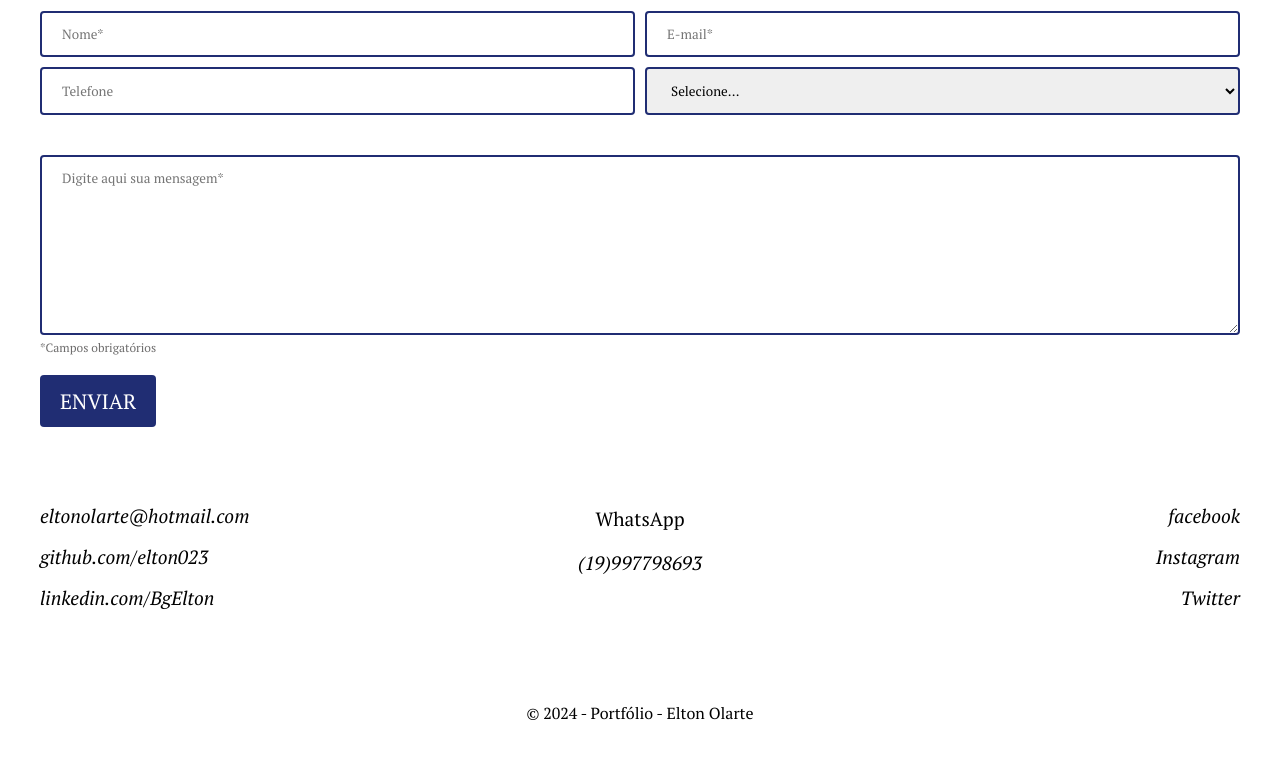
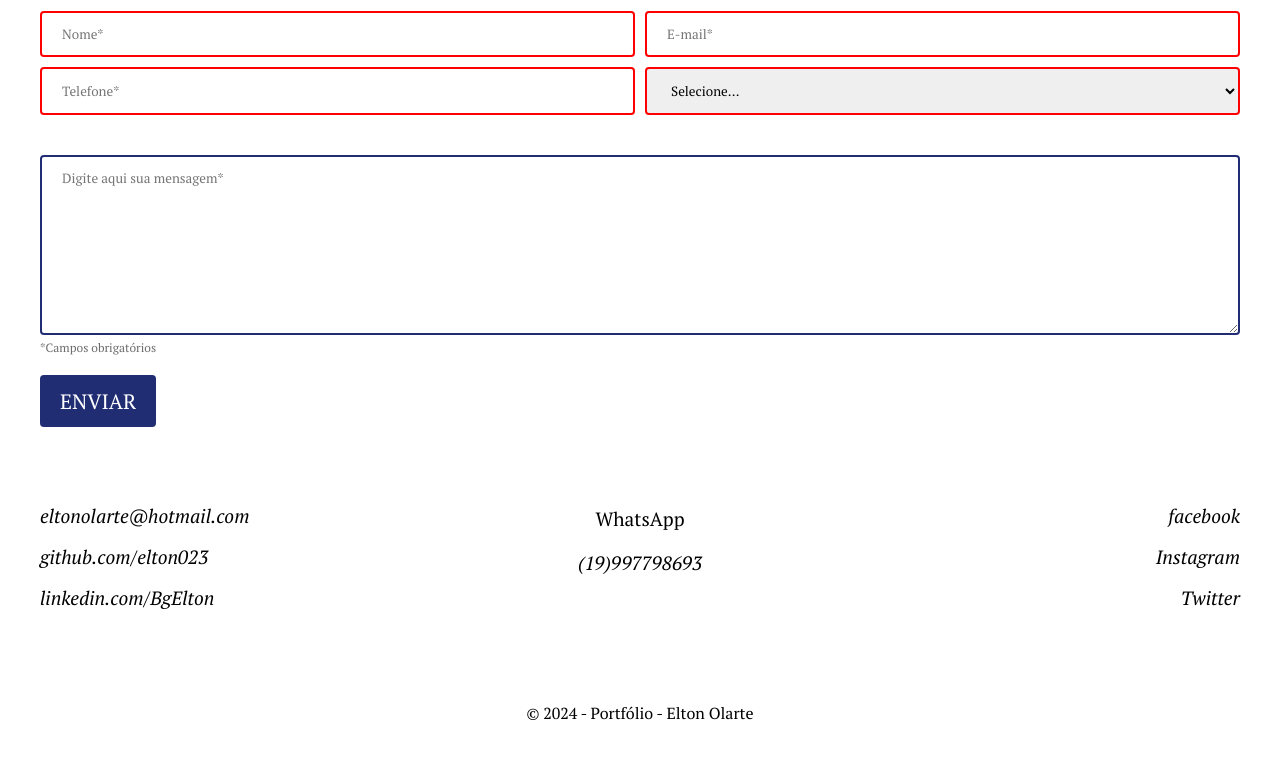
Before and after one commit to elton023/-projeto-portfolio, a plain HTML site: page index.html in a window 1280 px wide. Both pictures are taken after a click on the button "ENVIAR". Shown: the part 2778-3536 px from the top of the page. Drawn offline with Linux system fonts and the light colour scheme.

Commit message:
add js contato
estou fazendo a parte do js

```diff
--- a/index.html
+++ b/index.html
@@ -157,9 +157,9 @@
 
                     <input type="text"name="nome"id="nome"placeholder="Nome*">
                     <input type="email"name="email"id="email"placeholder="E-mail*">
-                    <input type="text"name="telefone"id="telefone"placeholder="Telefone">
+                    <input type="text"name="telefone"id="telefone"placeholder="Telefone*">
                     <select name="tipo" id="tipo"><!-- select e elemento que a pessoa pode selecionar -->
-                        <option value="selecione" disabled selected>Selecione...</option>
+                        <option value="" disabled selected>Selecione...</option>
                         <option value="duvidas" >Duvidas</option>
                         <option value="serviços">Serviços</option>
                         <option value="sugestoes">Sugestões</option>
@@ -208,11 +208,64 @@
 
 <script>
     function enviarContato(){
+        // let usa sempre dentro da funçao enviar
+        let nome = document.getElementById('nome')
 
-        let nome = document.getElementById('nome')
-        alert(nome.value)
+        if(nome.value ==''){
+            nome.style.border ="2px solid red"
+    }
+
+    else{
+        nome.style.border ='2px solid #202c73'
+    }
+    // {} simboliza onde começa fazer alguma e terminha
+    let email = document.getElementById('email')
+
+    if(email.value ==''){
+        email.style.border ="2px solid red"
+    }
+
+    else{
+        email.style.border ="2px solid #202c73"
+    }
+
+    let telefone = document.getElementById('telefone')
+
+    if(telefone.value ==''){
+        telefone.style.border ="2px solid red"
+    }
+
+    else{
+        telefone.style.border ="2px solid #202c73"
+    }
+
+    if(tipo.value ==''){
+        tipo.style.border ="2px solid red"
+    }
+    else{
+        tipo.style.border ="2px solid #202c73"
 
     }
+}
+
+// // outrojeito de fazer o js
+// function enviarContato(){
+//     validaCampoVaio(nome)
+//     validaCampoVaio(email)
+//     validaCampoVaio(telefone)
+//     validaCampoVaio(tipo)
+// }
+// function enviarContato(campo){
+//     IF(campo.value ==''){
+//         campo.style.border ='2px solid red'
+//     }else{
+//         campo.style.border ="2px solid #202c73"}
+// }
+
+
+
+
+
 
 
 
```
